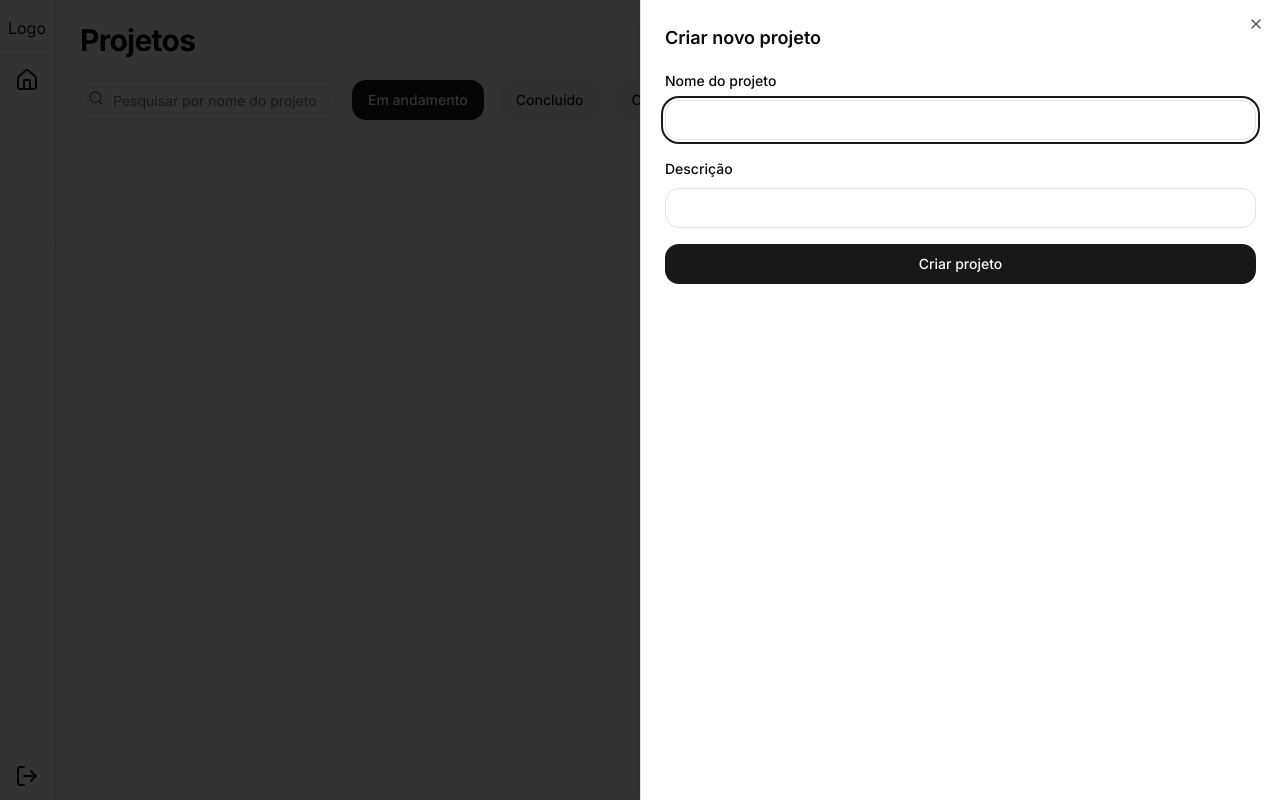
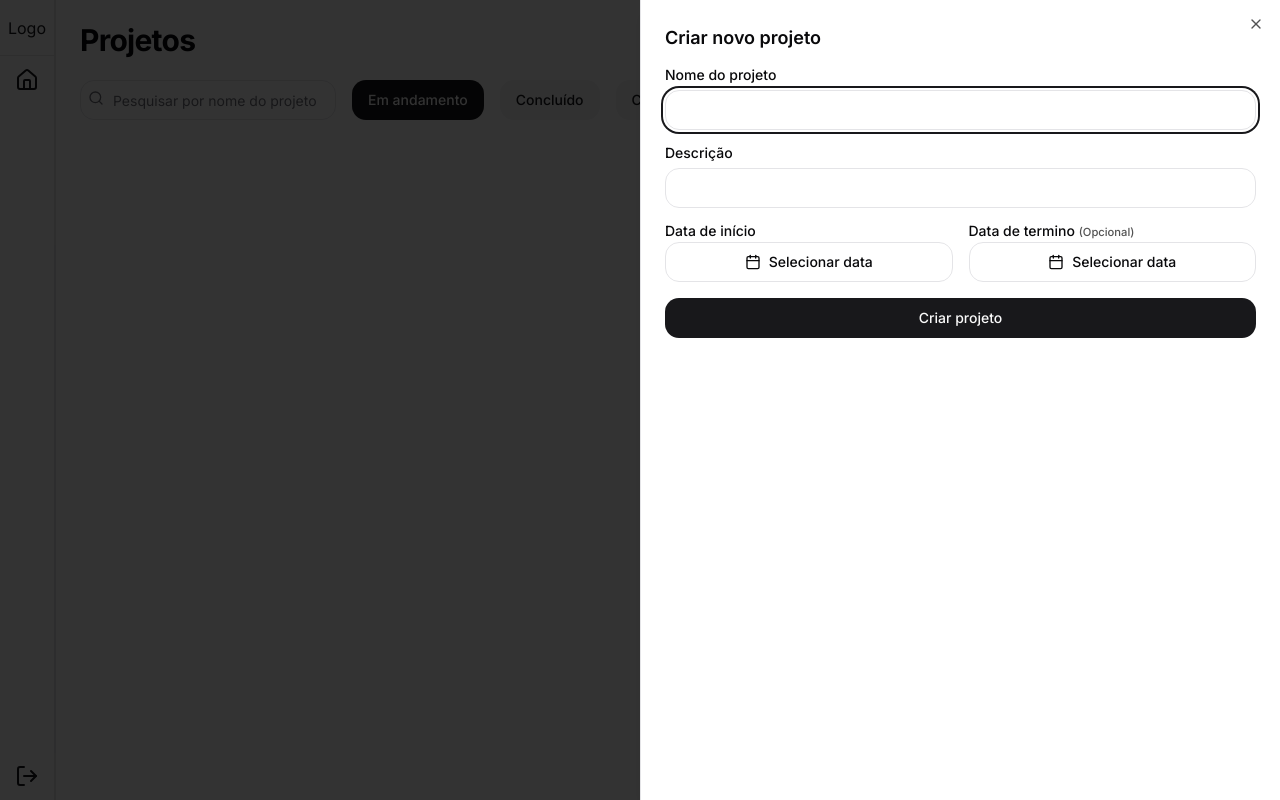
Before and after one commit to MacariniProg/AppMetodoAgil, a Next.js app: page / in a window 1280 px wide. Both pictures are taken after a click on the button "Novo projeto". Built offline with nearby package versions, Linux system fonts and the light colour scheme.

Commit message:
feat: finished forms flow

```diff
--- a/src/components/Home/create-new-project.tsx
+++ b/src/components/Home/create-new-project.tsx
@@ -7,12 +7,29 @@ import { zodResolver } from "@hookform/resolvers/zod";
 import { Label } from "../ui/label";
 import { Input } from "../ui/input";
 import { Button } from "../ui/button";
+import { Popover, PopoverContent, PopoverTrigger } from "../ui/popover";
+import { CalendarIcon } from "lucide-react";
+import { format, isFuture, isToday } from "date-fns";
+import { pt } from "date-fns/locale";
+import { Calendar } from "../ui/calendar";
+import { LabelWithError } from "../ui/label-with-error";
 
 const newProjectSchema = z.object({
-  // initialDate: z.string().datetime(),
-  // endDate: z.string().datetime(),
   name: z.string().min(1, "O nome do projeto é obrigatório"),
-  description: z.string(),
+  description: z.string().min(1, "A descrição do projeto é obrigatória"),
+  initialDate: z
+    .string({
+      required_error: "Obrigatório",
+    })
+    .refine(
+      (value) => {
+        return isToday(value) || isFuture(value);
+      },
+      {
+        message: "A data não pode ser no passado",
+      }
+    ),
+  endDate: z.string().optional(),
 });
 
 type NewProjectSchema = z.infer<typeof newProjectSchema>;
@@ -21,13 +38,27 @@ export function CreateNewProject() {
   const {
     register,
     handleSubmit,
+    watch,
+    setValue,
     formState: { errors },
   } = useForm<NewProjectSchema>({
     resolver: zodResolver(newProjectSchema),
   });
+  const initialDate = watch("initialDate");
+  const endDate = watch("endDate");
 
   const onSubmit = (data: NewProjectSchema) => {
     console.log(data);
+
+    // fetch('/api/projetos/create', {
+    //   method: 'POST',
+    //   headers: {
+    //     'Content-Type': 'application/json',
+    //   },
+    //   body: JSON.stringify(projeto),
+    // })
+    // .then(response => response.json())
+    // .then(data => setProjetos(prevProjetos => [...prevProjetos, data]));
   };
 
   return (
@@ -37,12 +68,81 @@ export function CreateNewProject() {
       </SheetHeader>
       <form onSubmit={handleSubmit(onSubmit)} className="flex flex-col gap-4">
         <div className="space-y-2">
-          <Label htmlFor="name">Nome do projeto</Label>
-          <Input id="name" required {...register("name")} />
+          <LabelWithError
+            htmlFor="name"
+            title="Nome do projeto"
+            error={errors.name}
+          />
+          <Input id="name" {...register("name")} />
         </div>
         <div className="space-y-2">
-          <Label htmlFor="description">Descrição</Label>
-          <Input id="description" required {...register("description")} />
+          <LabelWithError
+            htmlFor="description"
+            title="Descrição"
+            error={errors.description}
+          />
+          <Input id="description" {...register("description")} />
+        </div>
+
+        <div className="flex gap-4">
+          <div className="space-y-1 flex-1 flex flex-col">
+            <LabelWithError
+              htmlFor="initialDate"
+              title="Data de início"
+              error={errors.initialDate}
+            />
+            <Popover>
+              <PopoverTrigger asChild>
+                <Button variant={"outline"}>
+                  <CalendarIcon className="mr-2 h-4 w-4" />
+                  {initialDate ? (
+                    format(initialDate, "PPP", { locale: pt })
+                  ) : (
+                    <span>Selecionar data</span>
+                  )}
+                </Button>
+              </PopoverTrigger>
+              <PopoverContent className="w-auto p-0">
+                <Calendar
+                  id="initialDate"
+                  mode="single"
+                  selected={new Date(initialDate)}
+                  onDayClick={(e) => setValue("initialDate", e.toISOString())}
+                  {...register("initialDate")}
+                />
+              </PopoverContent>
+            </Popover>
+          </div>
+
+          <div className="space-y-1 flex-1 flex flex-col">
+            <LabelWithError
+              htmlFor="endDate"
+              title="Data de termino"
+              error={errors.endDate}
+              optional
+            />
+            <Popover>
+              <PopoverTrigger asChild>
+                <Button variant={"outline"}>
+                  <CalendarIcon className="mr-2 h-4 w-4" />
+                  {endDate ? (
+                    format(endDate, "PPP", { locale: pt })
+                  ) : (
+                    <span>Selecionar data</span>
+                  )}
+                </Button>
+              </PopoverTrigger>
+              <PopoverContent className="w-auto p-0">
+                <Calendar
+                  id="endDate"
+                  mode="single"
+                  selected={endDate ? new Date(endDate) : new Date()}
+                  onDayClick={(e) => setValue("endDate", e.toISOString())}
+                  {...register("endDate")}
+                />
+              </PopoverContent>
+            </Popover>
+          </div>
         </div>
 
         <Button>Criar projeto</Button>
--- /dev/null
+++ b/src/components/ui/label-with-error.tsx
@@ -0,0 +1,28 @@
+import { FieldError } from "react-hook-form";
+import { Label } from "./label";
+
+interface LabelWithErrorProps {
+  htmlFor: string;
+  title: string;
+  error: FieldError | undefined;
+  optional?: boolean;
+}
+
+export function LabelWithError({
+  htmlFor,
+  title,
+  error,
+  optional,
+}: LabelWithErrorProps) {
+  return (
+    <div className="flex justify-between">
+      <Label htmlFor={htmlFor}>
+        {title}{" "}
+        {optional && (
+          <span className="text-[.7rem] text-neutral-600">(Opcional)</span>
+        )}
+      </Label>
+      {error && <span className="text-red-500 text-xs">{error.message}</span>}
+    </div>
+  );
+}
```
